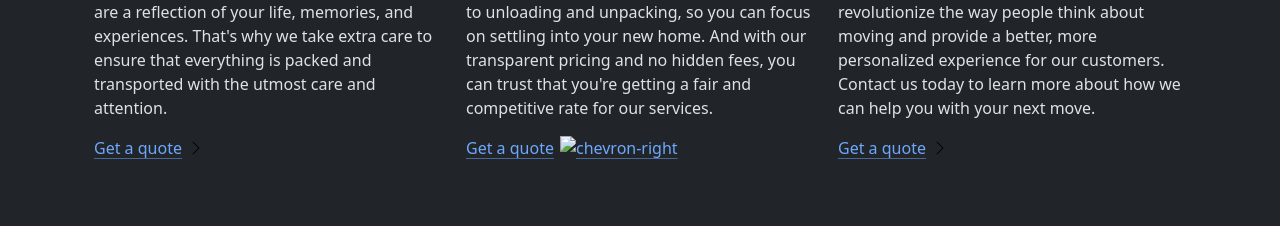
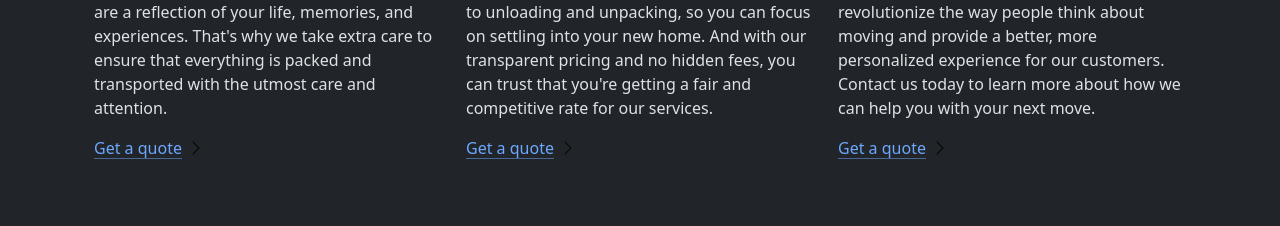
Before and after one commit to namank6299/Moveit, a plain HTML site: page index.html in a window 1280 px wide. Shown: the part 1162-1388 px from the top of the page. Drawn offline with nearby package versions, Linux system fonts and the light colour scheme.

Commit message:
index.html

```diff
--- a/index.html
+++ b/index.html
@@ -97,7 +97,7 @@
         <p>We offer a range of services to suit your individual needs, whether you're moving locally or across the country. Our team can handle everything from packing and loading to unloading and unpacking, so you can focus on settling into your new home. And with our transparent pricing and no hidden fees, you can trust that you're getting a fair and competitive rate for our services.</p>
         <a href="#" class="icon-link">
           Get a quote
-          <img src="/chevron-right.svg" alt="chevron-right">
+          <img src="images/chevron-right.svg" alt="chevron-right">
         </a>
       </div>
       <div class="feature col">
```
